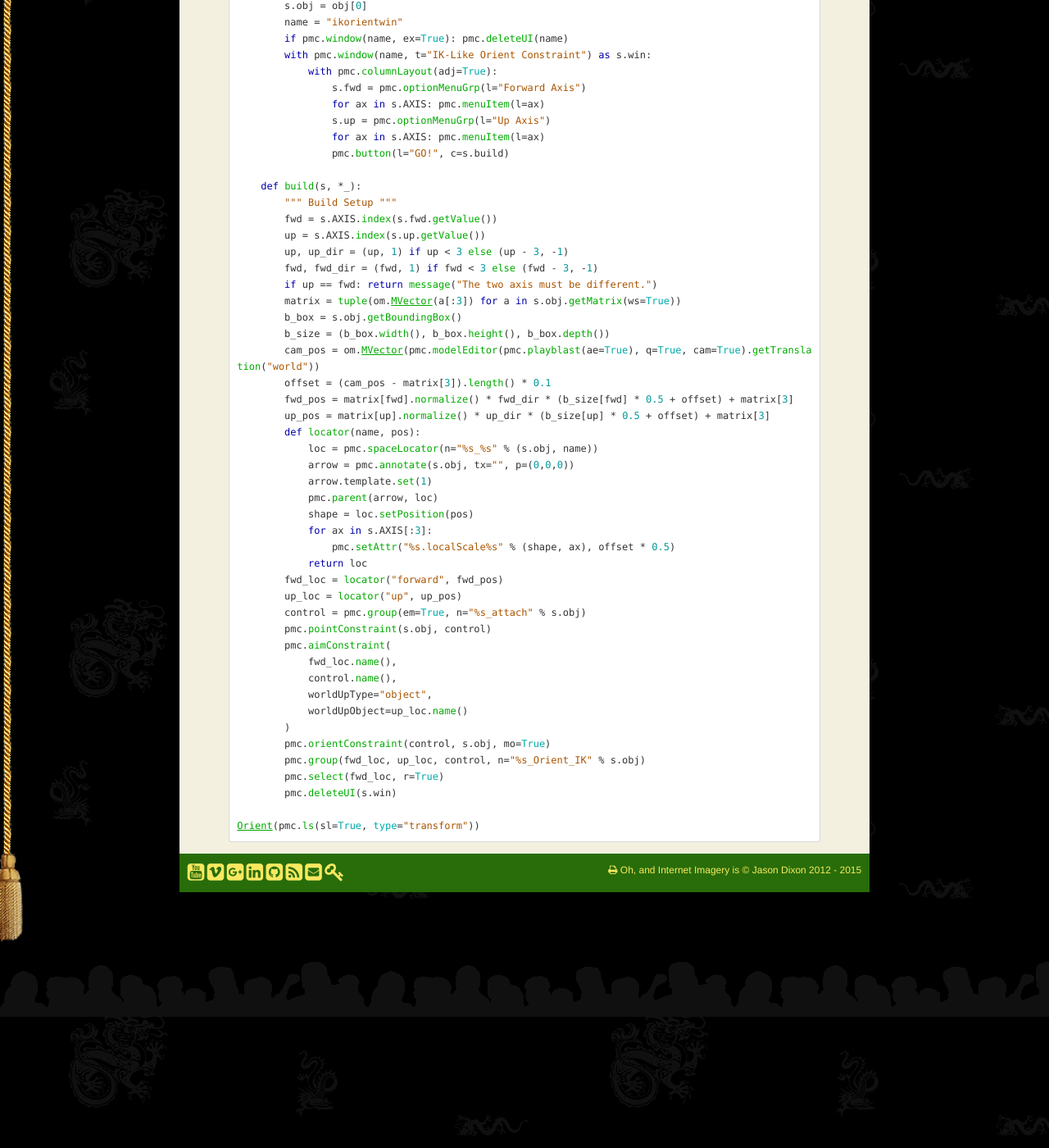
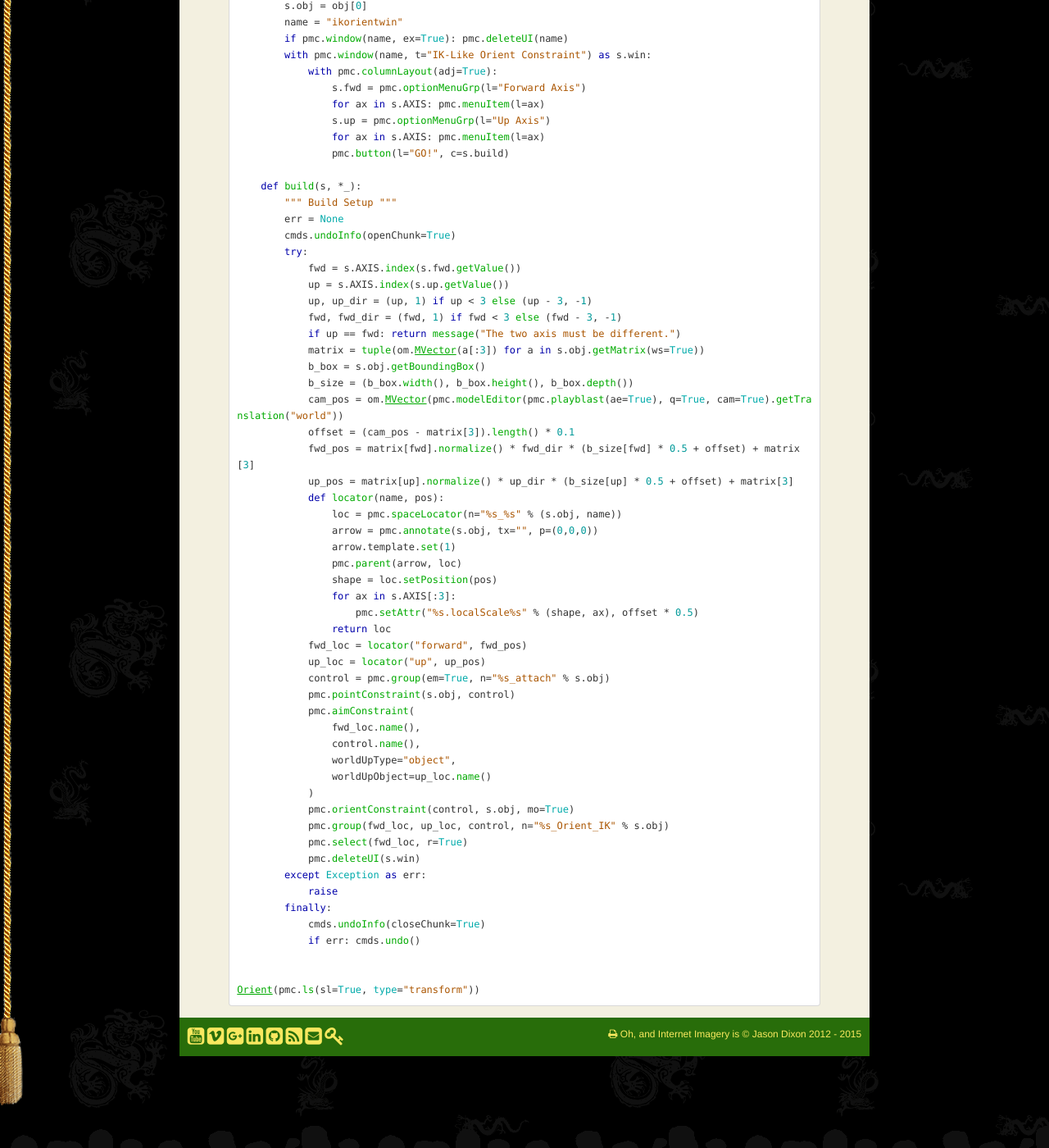
Before and after one commit to internetimagery/internetimagery.github.io, a Jekyll site: the page built from python/orientconstraint.md, in a window 1280 px wide and 1400 px high, scrolled down 823 px. Shown: the whole window at 82% size. Built offline with Jekyll 4.4.1, drawn with Linux system fonts in a browser that asks for light colours; nearby versions of some CDN libraries; some web fonts are replaced.

Commit message:
adding try excepts to all, and adding constraint switcher

```diff
--- a/python/orientconstraint.md
+++ b/python/orientconstraint.md
@@ -51,41 +51,50 @@ class Orient(object):
 
     def build(s, *_):
         """ Build Setup """
-        fwd = s.AXIS.index(s.fwd.getValue())
-        up = s.AXIS.index(s.up.getValue())
-        up, up_dir = (up, 1) if up < 3 else (up - 3, -1)
-        fwd, fwd_dir = (fwd, 1) if fwd < 3 else (fwd - 3, -1)
-        if up == fwd: return message("The two axis must be different.")
-        matrix = tuple(om.MVector(a[:3]) for a in s.obj.getMatrix(ws=True))
-        b_box = s.obj.getBoundingBox()
-        b_size = (b_box.width(), b_box.height(), b_box.depth())
-        cam_pos = om.MVector(pmc.modelEditor(pmc.playblast(ae=True), q=True, cam=True).getTranslation("world"))
-        offset = (cam_pos - matrix[3]).length() * 0.1
-        fwd_pos = matrix[fwd].normalize() * fwd_dir * (b_size[fwd] * 0.5 + offset) + matrix[3]
-        up_pos = matrix[up].normalize() * up_dir * (b_size[up] * 0.5 + offset) + matrix[3]
-        def locator(name, pos):
-            loc = pmc.spaceLocator(n="%s_%s" % (s.obj, name))
-            arrow = pmc.annotate(s.obj, tx="", p=(0,0,0))
-            arrow.template.set(1)
-            pmc.parent(arrow, loc)
-            shape = loc.setPosition(pos)
-            for ax in s.AXIS[:3]:
-                pmc.setAttr("%s.localScale%s" % (shape, ax), offset * 0.5)
-            return loc
-        fwd_loc = locator("forward", fwd_pos)
-        up_loc = locator("up", up_pos)
-        control = pmc.group(em=True, n="%s_attach" % s.obj)
-        pmc.pointConstraint(s.obj, control)
-        pmc.aimConstraint(
-            fwd_loc.name(),
-            control.name(),
-            worldUpType="object",
-            worldUpObject=up_loc.name()
-        )
-        pmc.orientConstraint(control, s.obj, mo=True)
-        pmc.group(fwd_loc, up_loc, control, n="%s_Orient_IK" % s.obj)
-        pmc.select(fwd_loc, r=True)
-        pmc.deleteUI(s.win)
+        err = None
+        cmds.undoInfo(openChunk=True)
+        try:
+            fwd = s.AXIS.index(s.fwd.getValue())
+            up = s.AXIS.index(s.up.getValue())
+            up, up_dir = (up, 1) if up < 3 else (up - 3, -1)
+            fwd, fwd_dir = (fwd, 1) if fwd < 3 else (fwd - 3, -1)
+            if up == fwd: return message("The two axis must be different.")
+            matrix = tuple(om.MVector(a[:3]) for a in s.obj.getMatrix(ws=True))
+            b_box = s.obj.getBoundingBox()
+            b_size = (b_box.width(), b_box.height(), b_box.depth())
+            cam_pos = om.MVector(pmc.modelEditor(pmc.playblast(ae=True), q=True, cam=True).getTranslation("world"))
+            offset = (cam_pos - matrix[3]).length() * 0.1
+            fwd_pos = matrix[fwd].normalize() * fwd_dir * (b_size[fwd] * 0.5 + offset) + matrix[3]
+            up_pos = matrix[up].normalize() * up_dir * (b_size[up] * 0.5 + offset) + matrix[3]
+            def locator(name, pos):
+                loc = pmc.spaceLocator(n="%s_%s" % (s.obj, name))
+                arrow = pmc.annotate(s.obj, tx="", p=(0,0,0))
+                arrow.template.set(1)
+                pmc.parent(arrow, loc)
+                shape = loc.setPosition(pos)
+                for ax in s.AXIS[:3]:
+                    pmc.setAttr("%s.localScale%s" % (shape, ax), offset * 0.5)
+                return loc
+            fwd_loc = locator("forward", fwd_pos)
+            up_loc = locator("up", up_pos)
+            control = pmc.group(em=True, n="%s_attach" % s.obj)
+            pmc.pointConstraint(s.obj, control)
+            pmc.aimConstraint(
+                fwd_loc.name(),
+                control.name(),
+                worldUpType="object",
+                worldUpObject=up_loc.name()
+            )
+            pmc.orientConstraint(control, s.obj, mo=True)
+            pmc.group(fwd_loc, up_loc, control, n="%s_Orient_IK" % s.obj)
+            pmc.select(fwd_loc, r=True)
+            pmc.deleteUI(s.win)
+        except Exception as err:
+            raise
+        finally:
+            cmds.undoInfo(closeChunk=True)
+            if err: cmds.undo()
+
 
 Orient(pmc.ls(sl=True, type="transform"))
 {% endhighlight %}
```
Also changed, not shown: python/index.md (+1 -0 lines), python/parentconstraint.md (+36 -28 lines), python/switchconstraint.md (added, +159 -0 lines).
